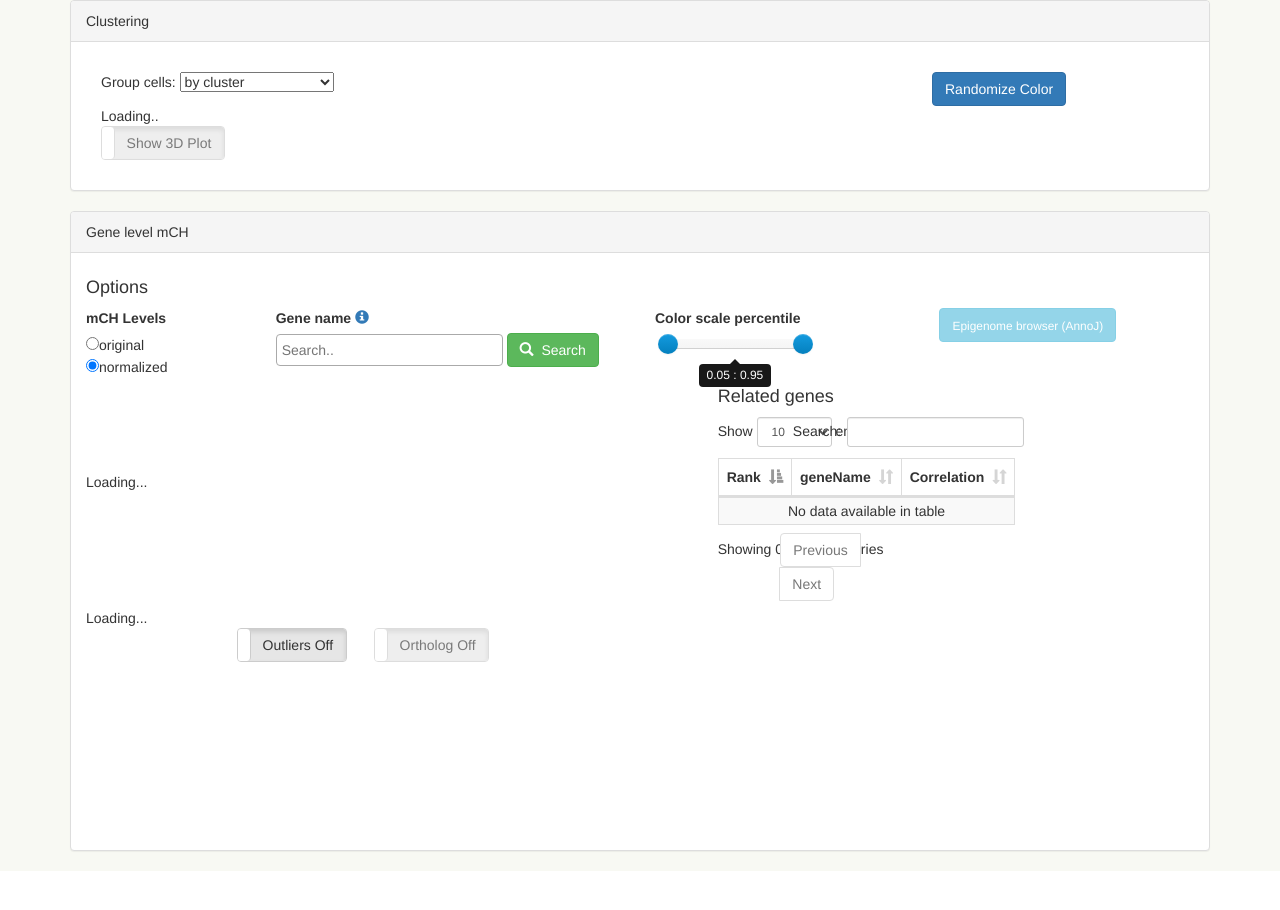
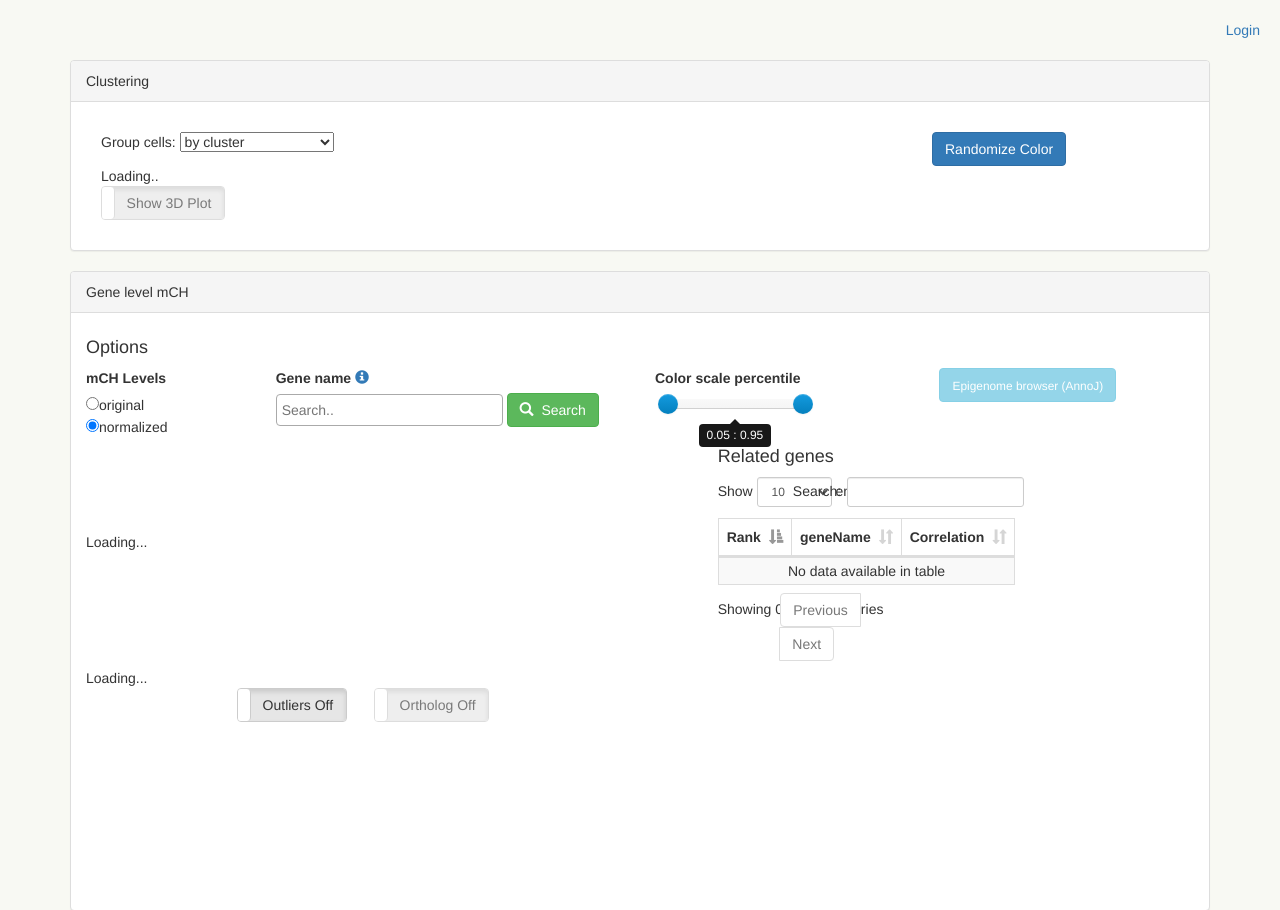
Before and after one commit to UCSD-CSE-210/Brainome, a Flask app: template dev/scmdb_py_dev/templates/speciesview.html in a window 1280 px wide. Shown: the top 910 px of the page. Before the commit the page ends 853 px from the top, so only its background shows below. Run offline with Flask 2, Linux system fonts and the light colour scheme; the template is opened without the code that fills it, so the values that code supplies are empty; parts of the project's set-up code (start-up, migrations or seed data) failed here and were passed over; some libraries are stand-ins or nearby versions; some web fonts are replaced.

Commit message:
added login link

```diff
--- a/team/default_config.py
+++ b/team/default_config.py
@@ -7,4 +7,4 @@ BOOTSTRAP_SERVE_LOCAL = False
 JSONIFY_PRETTYPRINT_REGULAR = False  # Disable pretty-printing to conserve network transfer.
 MINIFY_PAGE = True  # Minify HTML to conserve network transfer.
 
-DATA_DIR = '/Users/karanuppal/PycharmProjects/data'
+DATA_DIR = '/tmp'
--- a/team/templates/base.html
+++ b/team/templates/base.html
@@ -2,6 +2,9 @@
 {% block title %}Single Cell Methylome{% endblock %}
 {% import "bootstrap/fixes.html" as fixes %}
 {% block head %}
+<div style="padding: 20px; text-align: right">
+    <a href="">Login </a>
+</div>
     {{super()}}
     {{fixes.ie8()}}
 {%- endblock %}
```
